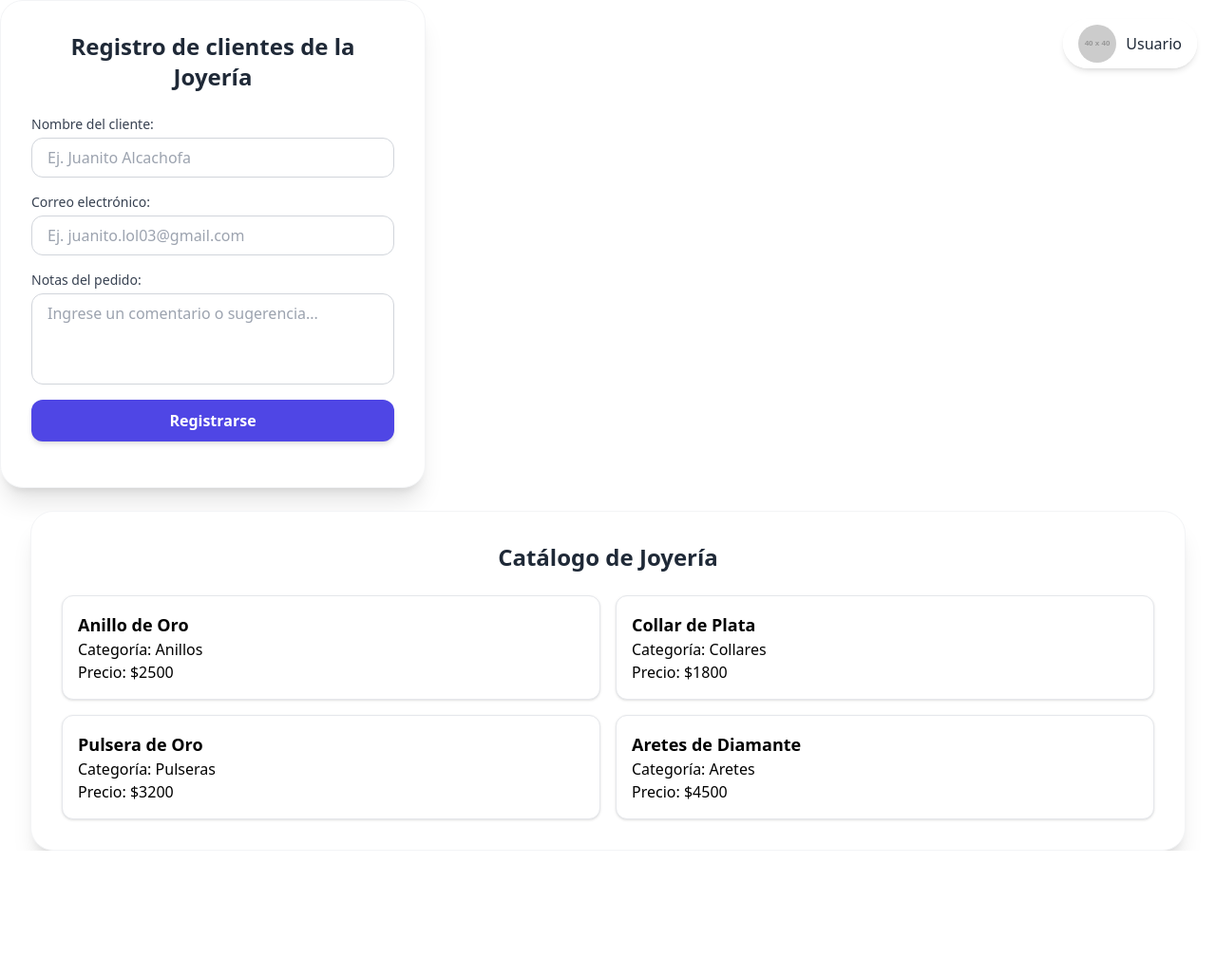
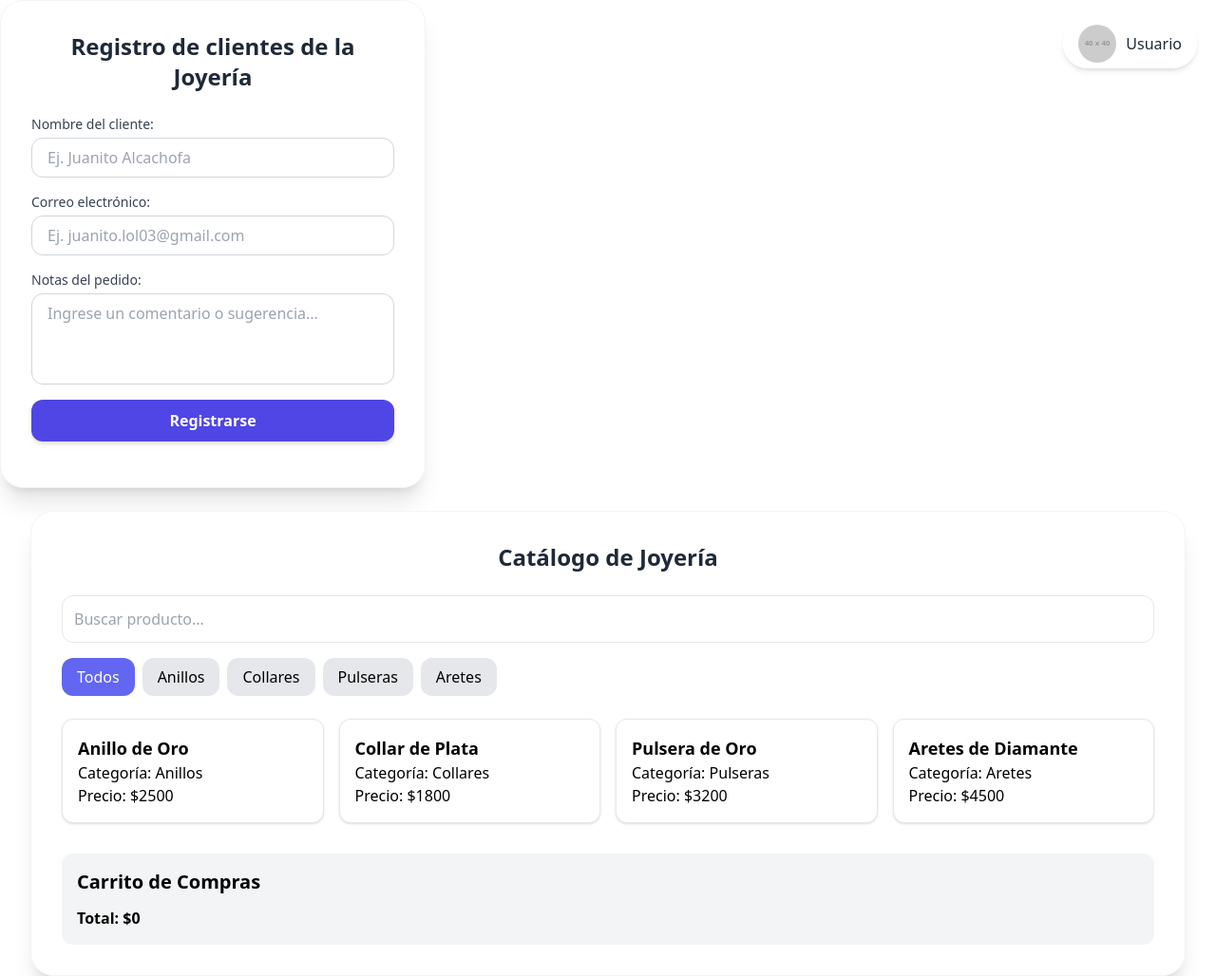
Before and after one commit to info3-fesc-2027-1/Equipo4-Modelo-Incremental, a website: page index.html in a window 1280 px wide. Shown: the whole page at 95% size. Before the commit the page ends 896 px from the top, so only its background shows below. Drawn offline with nearby package versions, Linux system fonts and the light colour scheme.

Commit message:
Enhance product catalog with search and categories
se agregaron productos al catalogo

```diff
--- a/index.html
+++ b/index.html
@@ -60,6 +60,53 @@
     <h2 class="text-2xl font-bold text-gray-800 text-center mb-6">
         Catálogo de Joyería
     </h2>
+    <input
+    type="text"
+    id="buscarProducto"
+    placeholder="Buscar producto..."
+    class="w-full p-3 border rounded-xl mb-4"
+/>
+
+<div class="flex gap-2 flex-wrap mb-6">
+    <button class="categoria-btn bg-indigo-500 text-white px-4 py-2 rounded-xl" data-cat="Todos">
+        Todos
+    </button>
+
+    <button class="categoria-btn bg-gray-200 px-4 py-2 rounded-xl" data-cat="Anillos">
+        Anillos
+    </button>
+
+    <button class="categoria-btn bg-gray-200 px-4 py-2 rounded-xl" data-cat="Collares">
+        Collares
+    </button>
+
+    <button class="categoria-btn bg-gray-200 px-4 py-2 rounded-xl" data-cat="Pulseras">
+        Pulseras
+    </button>
+
+    <button class="categoria-btn bg-gray-200 px-4 py-2 rounded-xl" data-cat="Aretes">
+        Aretes
+    </button>
+</div>
+
+<div id="catalogo-lista"
+     class="grid grid-cols-1 md:grid-cols-2 lg:grid-cols-4 gap-4">
+</div>
+
+<div class="mt-8 bg-gray-100 p-4 rounded-xl">
+
+    <h3 class="text-xl font-bold mb-3">
+        Carrito de Compras
+    </h3>
+
+    <div id="carrito">
+    </div>
+
+    <h4 class="font-bold mt-3">
+        Total: $<span id="total">0</span>
+    </h4>
+
+</div>
 
     <div id="catalogo-lista" class="grid grid-cols-1 md:grid-cols-2 gap-4">
     </div>
```
